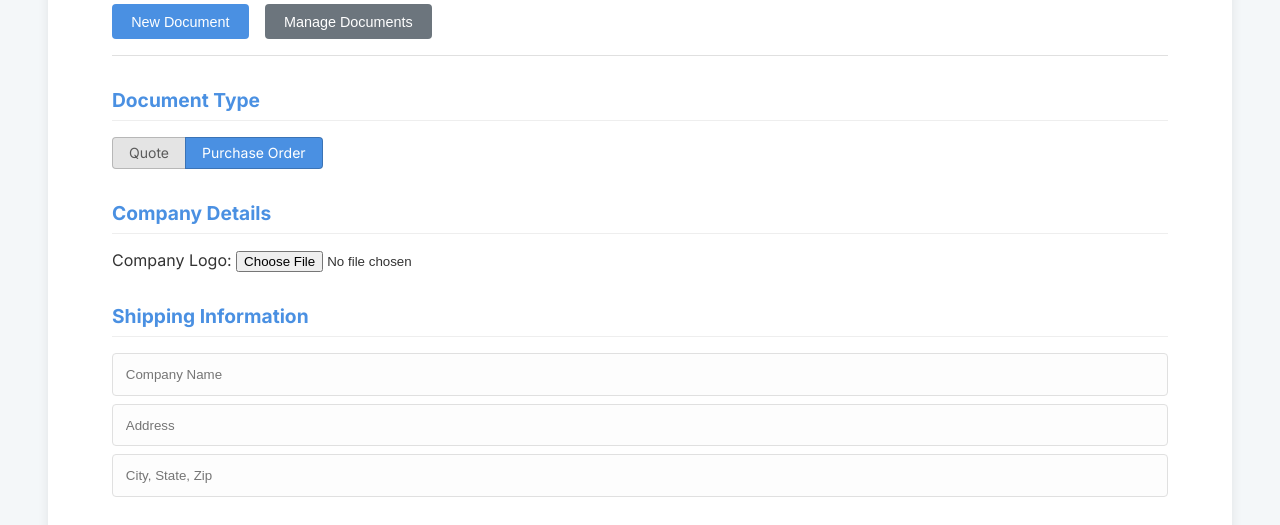
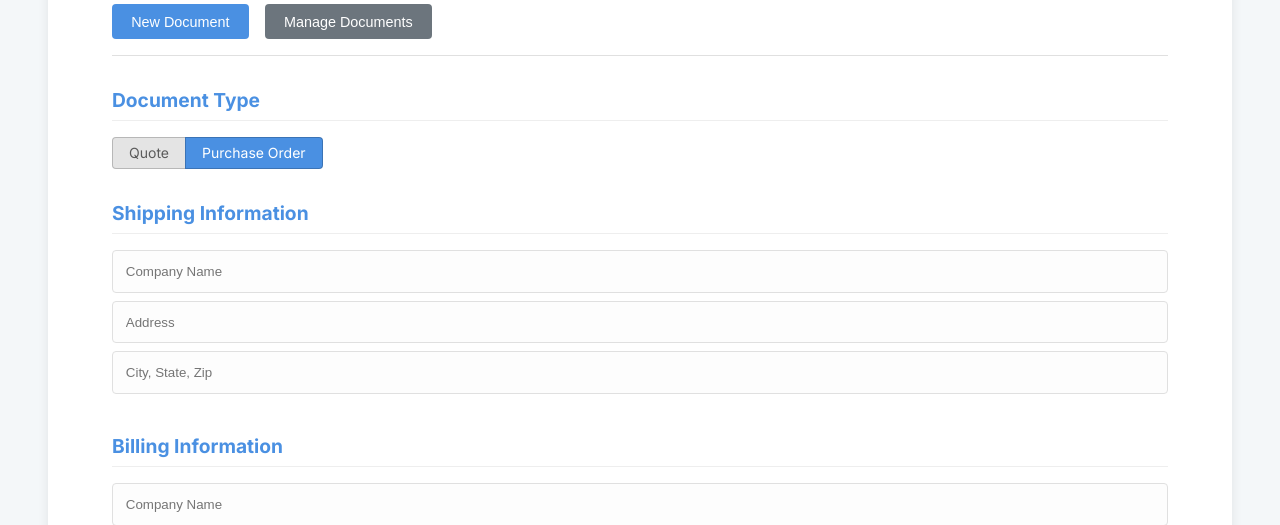
Before and after one commit to baxter-evtcorp/QuoteForge, a Flask app: page /po in a window 1280 px wide. Shown: the part 232-757 px from the top of the page. Run offline with Flask 3, Linux system fonts and the light colour scheme; data that the repository does not hold is empty.

Commit message:
Remove company logo upload functionality
- Remove logo upload field from quote and PO forms
- Remove logo handling code from JavaScript
- Simplify UI by using only default EVT logo
- Avoid user confusion with unnecessary upload option

```diff
--- a/static/js/script.js
+++ b/static/js/script.js
@@ -474,12 +474,6 @@ document.addEventListener('DOMContentLoaded', function() {
         }
         data.notes = getValue('notes');
 
-        // Handle logo
-        const logoInput = document.getElementById('company_logo');
-        if (logoInput && logoInput.files[0]) {
-            data.company_logo_data = await toBase64(logoInput.files[0]);
-        }
-
         // Collect line items
         data.items = [];
         document.querySelectorAll('.section-block').forEach(sectionBlock => {
@@ -923,10 +917,4 @@ document.addEventListener('DOMContentLoaded', function() {
         });
     }
 
-    const toBase64 = file => new Promise((resolve, reject) => {
-        const reader = new FileReader();
-        reader.readAsDataURL(file);
-        reader.onload = () => resolve(reader.result);
-        reader.onerror = error => reject(error);
-    });
 });
--- a/templates/index.html
+++ b/templates/index.html
@@ -32,11 +32,6 @@
 
 
 
-                <div class="form-section" id="company-details-section">
-                    <h2>Company Details</h2>
-                    <label for="company_logo">Company Logo:</label>
-                    <input type="file" id="company_logo" name="company_logo" accept="image/*">
-                </div>
 
                 <div class="form-section">
                     <h2>Document Details</h2>
--- a/templates/po_form.html
+++ b/templates/po_form.html
@@ -30,11 +30,6 @@
                     </div>
                 </div>
 
-                <div class="form-section" id="company-details-section">
-                    <h2>Company Details</h2>
-                    <label for="company_logo">Company Logo:</label>
-                    <input type="file" id="company_logo" name="company_logo" accept="image/*">
-                </div>
 
                 <div class="form-grid">
                     <div class="form-section">
```
